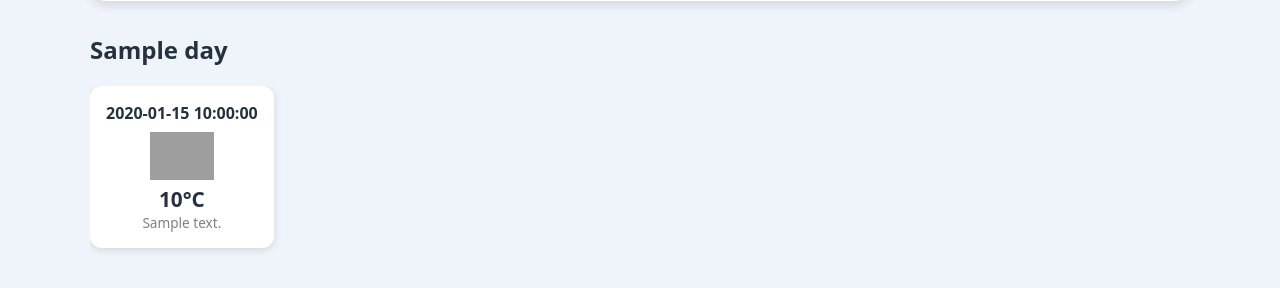
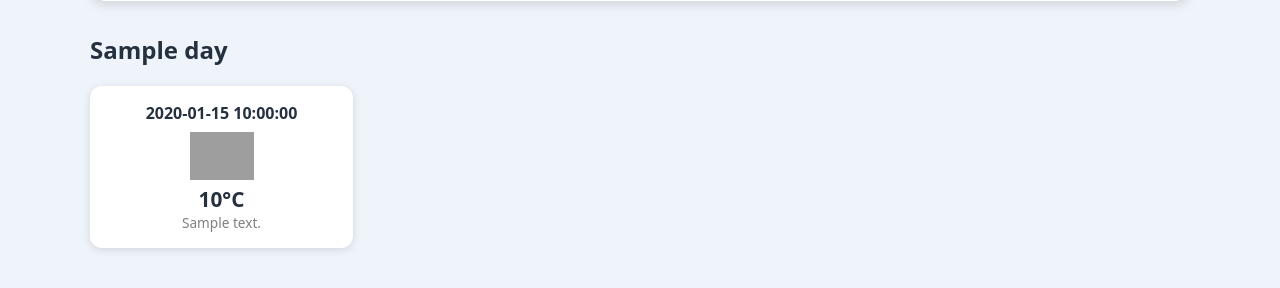
Before and after one commit to mmarinriera/weather, a FastAPI app: template src/weather/app/templates/index.html in a window 1280 px wide. Shown: the part 527-815 px from the top of the page. After the commit the page ends 778 px from the top, so only its background shows below. Run offline with FastAPI, Linux system fonts and the light colour scheme; the template is opened without the code that fills it: most values are stand-ins (such as "Sample title", 1, 10 or a date in 2020); parts of the project's set-up code (start-up, migrations or seed data) failed here and were passed over; grey boxes are pictures that could not be loaded.

Commit message:
refactor(app): grid layout

```diff
--- a/src/weather/app/static/style.css
+++ b/src/weather/app/static/style.css
@@ -185,15 +185,14 @@ h2 {
 
 }
 
-.forecast-row {
+.forecast-grid {
 
-    display: flex;
+    display: grid;
+
+    grid-template-columns:
+        repeat(4, 1fr);
 
     gap: 1rem;
-
-    overflow-x: auto;
-
-    padding-bottom: .5rem;
 
 }
 
--- a/src/weather/app/templates/index.html
+++ b/src/weather/app/templates/index.html
@@ -56,7 +56,7 @@
 
     <h2>{{ day }}</h2>
 
-    <div class="forecast-row">
+    <div class="forecast-grid">
 
         {% for item in forecasts %}
 
```
